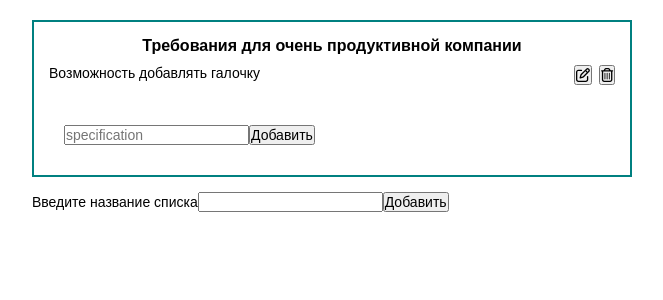
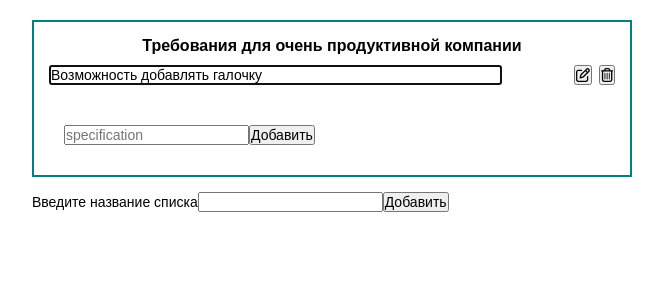
Before and after one commit to festProbe/rattus, a Vue app: page / in a window 1280 px wide. Both pictures are taken after a click on the button 890 px from the left and 75 px from the top of the page. Shown: the top 300 px of the page, without its empty margins (308-971 px from the left). Built offline with nearby package versions, Linux system fonts and the light colour scheme.

Commit message:
Rename objects and refactor

```diff
--- a/src/App.vue
+++ b/src/App.vue
@@ -2,8 +2,9 @@
   <div class="wrapper">
     <specifications-lists
       :lists="lists"
-      @create="createPost"
-      @remove="removePost"
+      @create="createSpecification"
+      @editSpecification="editSpecification"
+      @remove="removeSpecification"
       @createList="createList"
     />
   </div>
@@ -20,22 +21,33 @@ export default {
       lists: [{
         id: Date.now().toString(),
         listName: 'Требования для очень продуктивной компании',
-        specifications: [{ id: 1, specification: 'Возможность добавлять галочку' }]
+        specifications: [{ id: 1, text: 'Возможность добавлять галочку' }]
       }]
     }
   },
   methods: {
-    createPost (listId, post) {
+    createSpecification (listId, specification) {
       this.lists.forEach((list) => {
         if (list.id === listId) {
-          list.specifications.push(post)
+          list.specifications.push(specification)
         }
       })
     },
-    removePost (listId, post) {
+    editSpecification (listId, specification) {
       this.lists.forEach((list) => {
         if (list.id === listId) {
-          list.specifications = list.specifications.filter(p => p.id !== post.id)
+          list.specifications.forEach((specif) => {
+            if (specif.id !== specification.id) {
+              specif.text = specification.text
+            }
+          })
+        }
+      })
+    },
+    removeSpecification (listId, specification) {
+      this.lists.forEach((list) => {
+        if (list.id === listId) {
+          list.specifications = list.specifications.filter(p => p.id !== specification.id)
         }
       })
     },
--- a/src/components/SpecificationForm.vue
+++ b/src/components/SpecificationForm.vue
@@ -1,14 +1,14 @@
 <template>
   <form class="input" @submit.prevent>
-    <div><input class="text-box" v-model="post.specification" type="text" placeholder="specification">
-    <button class="btn" @click="createPost"><span>Добавить</span></button>
+    <div><input class="text-box" v-model="specification.text" type="text" placeholder="specification">
+    <button class="btn" @click="createSpecification"><span>Добавить</span></button>
     </div>
   </form>
 </template>
 
 <script>
 export default {
-  name: 'PostForm.vue',
+  name: 'SpecificationForm.vue',
   props: {
     listId: {
       type: String
@@ -16,21 +16,17 @@ export default {
   },
   data () {
     return {
-      post: {
-        specification: '',
-        isDone: false,
-        comment: ''
+      specification: {
+        text: ''
       }
     }
   },
   methods: {
-    createPost () {
-      this.post.id = Date.now()
-      this.$emit('create', this.listId, this.post)
-      this.post = {
-        specification: '',
-        isDone: false,
-        comment: ''
+    createSpecification () {
+      this.specification.id = Date.now()
+      this.$emit('create', this.listId, this.specification)
+      this.specification = {
+        text: ''
       }
     }
   }
--- a/src/components/SpecificationItem.vue
+++ b/src/components/SpecificationItem.vue
@@ -1,20 +1,21 @@
 <template>
   <div class="post">
     <div class="specification">
-      {{ post.specification }}
+      {{ specification.text }}
     </div>
+    <input class="new-specification" v-model="updatedSpecification" type="text" disabled hidden>
     <div class="buttons">
-      <button class="btn" @click="$emit('edit', listId, post)"><font-awesome-icon class="icon" icon="fa-regular fa-pen-to-square" /></button>
-      <button class="btn" @click="$emit('remove', listId, post)"><font-awesome-icon class="icon" icon="fa-regular fa-trash-can" /></button>
+      <button class="btn" @click="editSpecification"><font-awesome-icon class="icon" icon="fa-regular fa-pen-to-square" /></button>
+      <button class="btn" @click="$emit('remove', listId, specification)"><font-awesome-icon class="icon" icon="fa-regular fa-trash-can" /></button>
     </div>
   </div>
 </template>
 
 <script>
 export default {
-  name: 'PostItem',
+  name: 'SpecificationItem',
   props: {
-    propPost: {
+    propSpecification: {
       type: Object,
       required: true
     },
@@ -24,7 +25,41 @@ export default {
   },
   data () {
     return {
-      post: this.propPost
+      specification: this.propSpecification,
+      updatedSpecification: ''
+    }
+  },
+  methods: {
+    editSpecification () {
+      this.updatedSpecification = this.specification.text
+      const oldSpecification = document.querySelector('.specification')
+      const newSpecification = document.querySelector('.new-specification')
+      oldSpecification.setAttribute('hidden', 'hidden')
+      newSpecification.removeAttribute('hidden')
+      newSpecification.removeAttribute('disabled')
+      newSpecification.focus()
+      newSpecification.addEventListener('blur', this.handleChangeElement)
+      newSpecification.addEventListener('keydown', this.handleChangeElementOnKey)
+    },
+    handleChangeElementOnKey (event) {
+      if (event.key === 'Enter' || event.key === 'Esc' || event.key === 'Escape') {
+        this.handleChangeElement()
+      }
+    },
+    handleChangeElement () {
+      const oldSpecification = document.querySelector('.specification')
+      const newSpecification = document.querySelector('.new-specification')
+      if (this.updatedSpecification !== this.specification.text) {
+        this.$emit('editSpecification', this.listId, {
+          ...this.specification,
+          text: this.updatedSpecification
+        })
+      }
+      newSpecification.setAttribute('hidden', 'hidden')
+      newSpecification.setAttribute('disabled', 'disabled')
+      oldSpecification.removeAttribute('hidden')
+      newSpecification.removeEventListener('blur', this.handleChangeTextElement)
+      newSpecification.removeEventListener('keydown', this.handleChangeElementOnKey)
     }
   }
 }
@@ -43,7 +78,10 @@ export default {
   display: flex;
   gap: 7px;
 }
-  .icon:hover {
-    color: #fff;
-  }
+.btn {
+  align-self: center;
+}
+.icon:hover {
+  color: #fff;
+}
 </style>
--- a/src/components/SpecificationsList.vue
+++ b/src/components/SpecificationsList.vue
@@ -2,15 +2,16 @@
 <div class="specification-list">
   <h3 class="list-title">{{list.listName}}</h3>
     <specification-item
-      v-for="post in list.specifications"
-      :key="post.id"
-      :propPost="post"
+      v-for="specification in list.specifications"
+      :key="specification.id"
+      :propSpecification="specification"
       :listId="list.id"
-      @remove="removePost"
+      @editSpecification="editSpecification"
+      @remove="removeSpecification"
     />
   <specification-form
     :listId="list.id"
-    @create="createPost"
+    @create="createSpecification"
   />
 </div>
 </template>
@@ -27,11 +28,14 @@ export default {
     }
   },
   methods: {
-    createPost (listId, post) {
-      this.$emit('create', listId, post)
+    createSpecification (listId, specification) {
+      this.$emit('create', listId, specification)
     },
-    removePost (listId, post) {
-      this.$emit('remove', listId, post)
+    removeSpecification (listId, specification) {
+      this.$emit('remove', listId, specification)
+    },
+    editSpecification (listId, specification) {
+      this.$emit('editSpecification', listId, specification)
     }
   }
 }
--- a/src/components/SpecificationsLists.vue
+++ b/src/components/SpecificationsLists.vue
@@ -4,8 +4,9 @@
       v-for="list in lists"
       :key="list.id"
       :list="list"
-      @create="createPost"
-      @remove="removePost"
+      @create="createSpecification"
+      @editSpecification='editSpecification'
+      @remove="removeSpecification"
     />
     <specifications-list-from
       @createList="createList"
@@ -25,14 +26,17 @@ export default {
     }
   },
   methods: {
-    createPost (listId, post) {
-      this.$emit('create', listId, post)
+    createSpecification (listId, specification) {
+      this.$emit('create', listId, specification)
     },
-    removePost (listId, post) {
-      this.$emit('remove', listId, post)
+    removeSpecification (listId, specification) {
+      this.$emit('remove', listId, specification)
     },
     createList (list) {
       this.$emit('createList', list)
+    },
+    editSpecification (listId, specification) {
+      this.$emit('editSpecification', listId, specification)
     }
   }
 }
```
